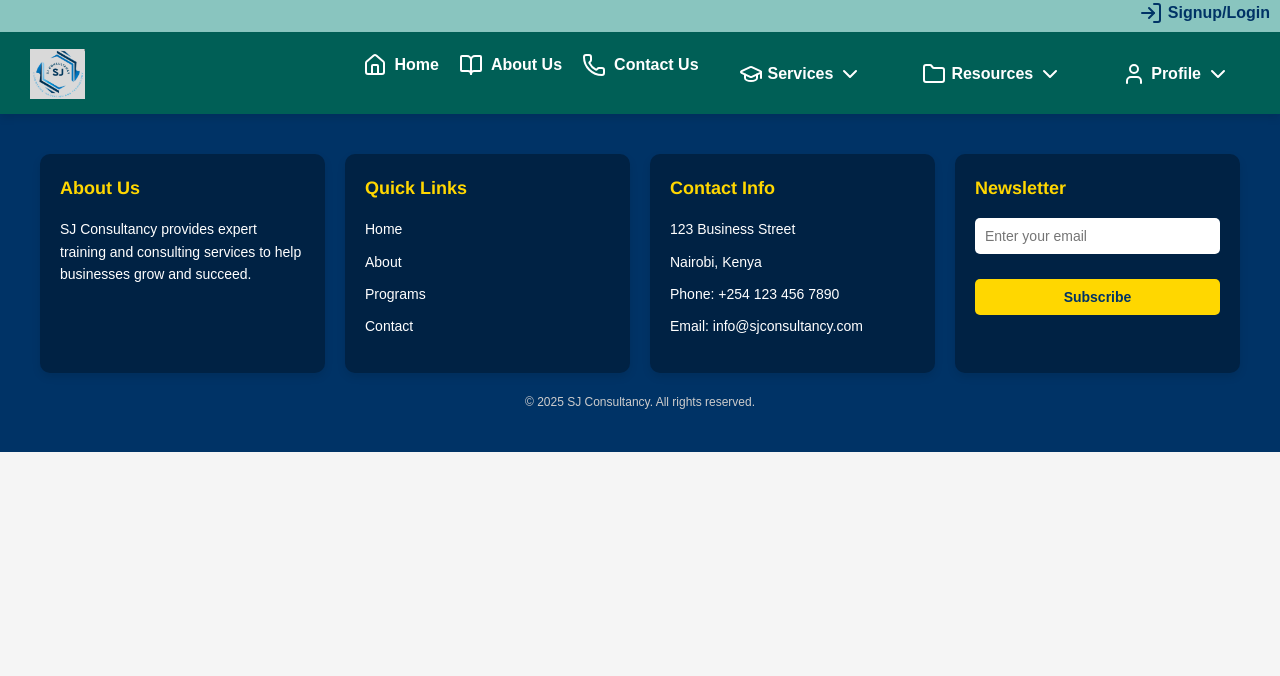
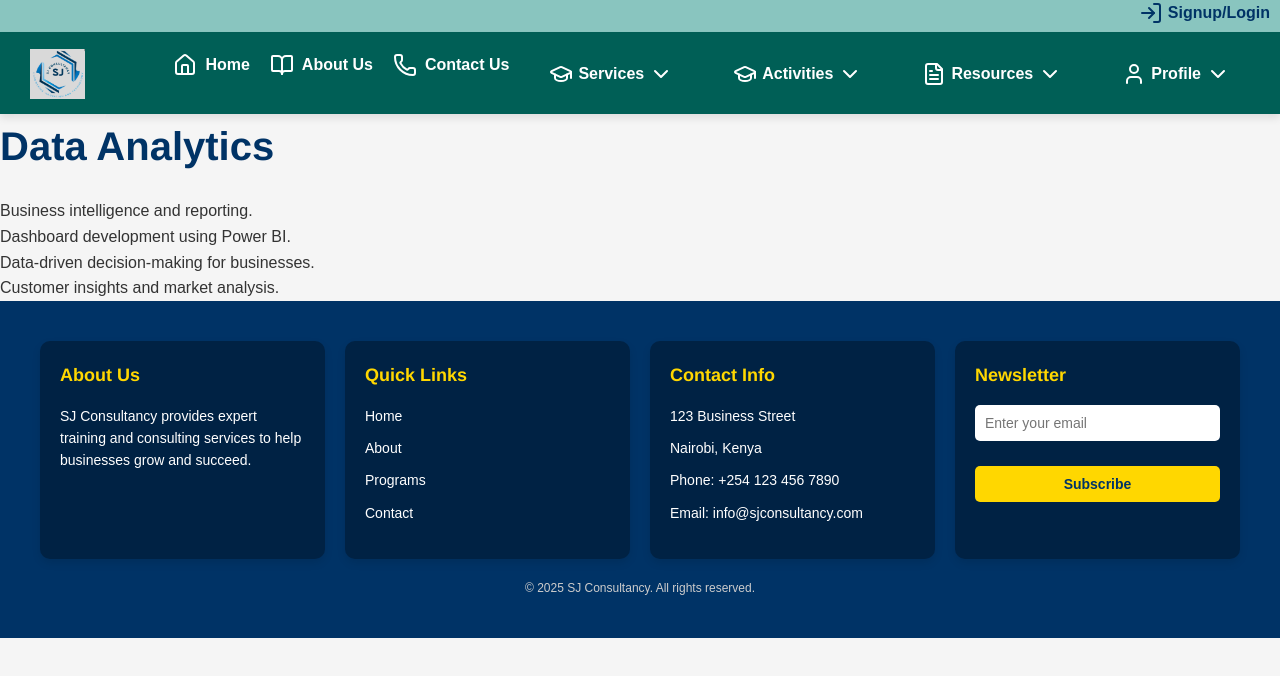
Before and after one commit to Amaaaarrrrrr/SJWebsite, a React (Vite) app in the folder SJConsultancy/: page /services/data-analytics in a window 1280 px wide. Shown: the top 676 px of the page. Built offline with nearby package versions, Linux system fonts and the light colour scheme.

Commit message:
new pages and components plas routing dataanalytics.jsx ,MonitoringEvaluation.jsx,SiybTrainging

```diff
--- a/SJConsultancy/src/App.jsx
+++ b/SJConsultancy/src/App.jsx
@@ -10,8 +10,8 @@ import BlogDetails from './pages/BlogDetails';
 import Register from './components/Register';
 import UserProfile from './components/User';
 import BookingPage from './pages/BookingPage';
-import CaseStudies from "./pages/CaseStudies";
-import ContactUs from "./pages/ContactUs";
+import CaseStudies from './pages/CaseStudies';
+import ContactUs from './pages/ContactUs';
 import FAQPage from './pages/FAQPage';
 import PaymentPage from './pages/PaymentPage';
 import ProgramsPage from './pages/ProgramsPage';
@@ -20,12 +20,18 @@ import AuthPage from './pages/AuthPage';
 import AboutUs from './components/AboutUs';
 import AuthBar from './components/AuthBar';
 
+// New service pages
+import SiybTraining from './pages/SiybTraining';
+import DataAnalytics from './pages/DataAnalytics';
+import MonitoringEvaluation from './pages/MonitoringEvaluation';
+
 function App() {
   return (
     <Router>
       <AuthBar />
       <Navbar />
       <Routes>
+        {/* Main Routes */}
         <Route path="/" element={<Homepage />} />
         <Route path="/blogs" element={<Blogs />} />
         <Route path="/blogs/:id" element={<BlogDetails />} />
@@ -41,6 +47,11 @@ function App() {
         <Route path="/auth" element={<AuthPage />} />
         <Route path="/testimonials" element={<TestimonialPage />} />
         <Route path="/aboutus" element={<AboutUs />} />
+
+        {/* Service Routes */}
+        <Route path="/services/siyb-training" element={<SiybTraining />} />
+        <Route path="/services/data-analytics" element={<DataAnalytics />} />
+        <Route path="/services/monitoring-evaluation" element={<MonitoringEvaluation />} />
       </Routes>
       <Footer />
     </Router>
--- a/SJConsultancy/src/components/AboutUs.jsx
+++ b/SJConsultancy/src/components/AboutUs.jsx
@@ -43,8 +43,7 @@ const AboutUs = () => {
           {/* About Us Description */}
           <div className="about-us-description-container">
             <p className="about-us-description-unique text-lg text-white mb-8 max-w-4xl mx-auto">
-              S.J Consultancy is a leading provider of business solutions, technology integration, and strategic consulting services.
-              Our team of certified experts is dedicated to helping businesses grow through data-driven insights, actionable strategies, and hands-on support. We empower entrepreneurs, startups, and established organizations to unlock their full potential with personalized solutions tailored to their unique needs. Our goal is to drive lasting impact and tangible results in every project we undertake.
+            BIZITEL  SOLUTION is a premier  Research, Data Analytics, business development, and training firm specializing in SIYB (Start and Improve Your Business) training and Monitoring & Evaluation (M&E) . Our mission is to empower entrepreneurs, businesses, and organizations with the skills, knowledge, and tools necessary for sustainable growth and decision-making.
             </p>
           </div>
         </div>
--- /dev/null
+++ b/SJConsultancy/src/components/DataAnalytics.jsx
@@ -0,0 +1,17 @@
+import React from 'react';
+
+const DataAnalytics = () => {
+  return (
+    <div className="service-page">
+      <h1>Data Analytics</h1>
+      <ul>
+        <li>Business intelligence and reporting.</li>
+        <li>Dashboard development using Power BI.</li>
+        <li>Data-driven decision-making for businesses.</li>
+        <li>Customer insights and market analysis.</li>
+      </ul>
+    </div>
+  );
+};
+
+export default DataAnalytics;
--- a/SJConsultancy/src/components/Home.jsx
+++ b/SJConsultancy/src/components/Home.jsx
@@ -20,7 +20,7 @@ const Home = () => {
      {/* Logo Section */}
      <header className="logo-section text-center text-white">
         <div className="overlay">
-          <h1 className="text-4xl font-bold mb-4">S.J Consultancy</h1>
+          <h1 className="text-4xl font-bold mb-4"> BIZITEL SOLUTION</h1>
           <p className="text-lg mb-6">Empowering Innovation and Technology</p>
           <div className="cta-buttons">
             <a href="/bookings" className="cta-button">Book Us Now</a>
@@ -46,7 +46,7 @@ const Home = () => {
           <div className="about-us-info">
             <h2 className="text-3xl font-bold text-navyBlue mb-6">About Us</h2>
             <p className="text-lg text-gray-700 mb-6">
-              S.J Consultancy is a premier business development and training firm specializing in SIYB (Start and Improve Your Business) training, Data Analytics, and Monitoring & Evaluation (M&E) Research. Our mission is to empower entrepreneurs, businesses, and organizations with the skills, knowledge, and tools necessary for sustainable growth and decision-making.
+            BIZITEL  SOLUTION is a premier  Research, Data Analytics, business development, and training firm specializing in SIYB (Start and Improve Your Business) training and Monitoring & Evaluation (M&E) . Our mission is to empower entrepreneurs, businesses, and organizations with the skills, knowledge, and tools necessary for sustainable growth and decision-making.
             </p>
             <a
               href="/aboutus"
--- /dev/null
+++ b/SJConsultancy/src/components/MonitoringEvaluation.jsx
@@ -0,0 +1,17 @@
+import React from 'react';
+
+const MonitoringEvaluation = () => {
+  return (
+    <div className="service-page">
+      <h1>Monitoring & Evaluation (M&E)</h1>
+      <ul>
+        <li>Project impact assessments.</li>
+        <li>Development of M&E frameworks.</li>
+        <li>Performance measurement and reporting.</li>
+        <li>Training in results-based M&E methodologies.</li>
+      </ul>
+    </div>
+  );
+};
+
+export default MonitoringEvaluation;
--- a/SJConsultancy/src/components/Navbar.jsx
+++ b/SJConsultancy/src/components/Navbar.jsx
@@ -7,24 +7,26 @@ import {
   GraduationCap,
   ChevronDown,
   FileText,
+  BarChart2,
+  Briefcase,
+  Layers,
   Calendar,
-  Folder,
-  MessageSquare,
-  HelpCircle,
   User,
   LogIn,
 } from 'lucide-react';
 
 const Navbar = () => {
   const [menuOpen, setMenuOpen] = useState(false);
-  const [servicesOpen, setServicesOpen] = useState(false);
+  const [exploreOpen, setExploreOpen] = useState(false);
+  const [activitiesOpen, setActivitiesOpen] = useState(false);
   const [resourcesOpen, setResourcesOpen] = useState(false);
   const [profileOpen, setProfileOpen] = useState(false);
 
   const toggleMenu = () => setMenuOpen(!menuOpen);
-  const closeMenu = () => setMenuOpen(false); // Function to close the menu
+  const closeMenu = () => setMenuOpen(false);
 
-  const toggleServices = () => setServicesOpen(!servicesOpen);
+  const toggleExplore = () => setExploreOpen(!exploreOpen);
+  const toggleActivities = () => setActivitiesOpen(!activitiesOpen);
   const toggleResources = () => setResourcesOpen(!resourcesOpen);
   const toggleProfile = () => setProfileOpen(!profileOpen);
 
@@ -58,11 +60,41 @@ const Navbar = () => {
 
         {/* Services Dropdown */}
         <li className="dropdown">
-          <button onClick={toggleServices} className="dropdown-toggle">
+          <button onClick={toggleExplore} className="dropdown-toggle">
             <GraduationCap />
             Services <ChevronDown />
           </button>
-          {servicesOpen && (
+          {exploreOpen && (
+            <ul className="dropdown-menu">
+              <li>
+                <Link to="/services/data-analytics" onClick={closeMenu}>
+                  <BarChart2 />
+                  Data Analytics
+                </Link>
+              </li>
+              <li>
+                <Link to="/services/siyb-training" onClick={closeMenu}>
+                  <Briefcase />
+                  SIYB Training
+                </Link>
+              </li>
+              <li>
+                <Link to="/services/monitoring-evaluation" onClick={closeMenu}>
+                  <Layers />
+                  Monitoring & Evaluation
+                </Link>
+              </li>
+            </ul>
+          )}
+        </li>
+
+        {/* Activities Dropdown */}
+        <li className="dropdown">
+          <button onClick={toggleActivities} className="dropdown-toggle">
+            <GraduationCap />
+            Activities <ChevronDown />
+          </button>
+          {activitiesOpen && (
             <ul className="dropdown-menu">
               <li>
                 <Link to="/blogs" onClick={closeMenu}>
@@ -89,26 +121,23 @@ const Navbar = () => {
         {/* Resources Dropdown */}
         <li className="dropdown">
           <button onClick={toggleResources} className="dropdown-toggle">
-            <Folder />
+            <FileText />
             Resources <ChevronDown />
           </button>
           {resourcesOpen && (
             <ul className="dropdown-menu">
               <li>
                 <Link to="/testimonials" onClick={closeMenu}>
-                  <MessageSquare />
                   Testimonials
                 </Link>
               </li>
               <li>
                 <Link to="/case-studies" onClick={closeMenu}>
-                  <Folder />
                   Case Studies
                 </Link>
               </li>
               <li>
                 <Link to="/faqs" onClick={closeMenu}>
-                  <HelpCircle />
                   FAQs
                 </Link>
               </li>
@@ -126,7 +155,6 @@ const Navbar = () => {
             <ul className="dropdown-menu">
               <li>
                 <Link to="/profile" onClick={closeMenu}>
-                  <User />
                   Profile
                 </Link>
               </li>
--- /dev/null
+++ b/SJConsultancy/src/pages/DataAnalytics.jsx
@@ -0,0 +1,17 @@
+import React from 'react';
+
+const DataAnalytics = () => {
+  return (
+    <div className="service-page">
+      <h1>Data Analytics</h1>
+      <ul>
+        <li>Business intelligence and reporting.</li>
+        <li>Dashboard development using Power BI.</li>
+        <li>Data-driven decision-making for businesses.</li>
+        <li>Customer insights and market analysis.</li>
+      </ul>
+    </div>
+  );
+};
+
+export default DataAnalytics;
--- /dev/null
+++ b/SJConsultancy/src/pages/MonitoringEvaluation.jsx
@@ -0,0 +1,17 @@
+import React from 'react';
+
+const MonitoringEvaluation = () => {
+  return (
+    <div className="service-page">
+      <h1>Monitoring & Evaluation (M&E)</h1>
+      <ul>
+        <li>Project impact assessments.</li>
+        <li>Development of M&E frameworks.</li>
+        <li>Performance measurement and reporting.</li>
+        <li>Training in results-based M&E methodologies.</li>
+      </ul>
+    </div>
+  );
+};
+
+export default MonitoringEvaluation;
--- /dev/null
+++ b/SJConsultancy/src/pages/SiybTraining.jsx
@@ -0,0 +1,17 @@
+import React from 'react';
+
+const SiybTraining = () => {
+  return (
+    <div className="service-page">
+      <h1>SIYB Training</h1>
+      <ul>
+        <li>Structured training programs on business startup and improvement.</li>
+        <li>Capacity-building workshops for entrepreneurs and SMEs.</li>
+        <li>Business mentorship and coaching sessions.</li>
+        <li>Development of customized training materials based on ILO’s SIYB framework.</li>
+      </ul>
+    </div>
+  );
+};
+
+export default SiybTraining;
```
Also changed, not shown: SJConsultancy/src/components/SiybTrainging.jsx (added, +17 -0 lines).
